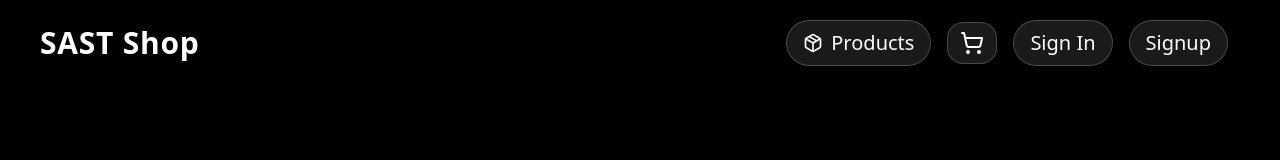
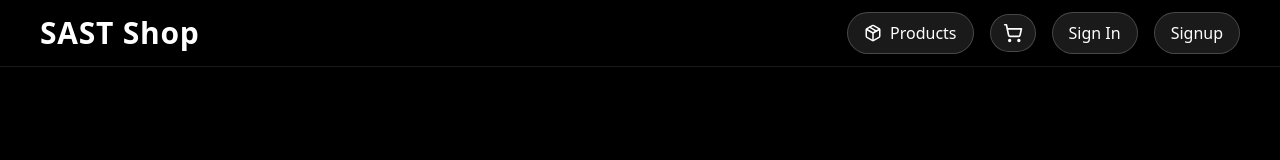
Before and after one commit to 1Kunalvats9/sast_shop, a Next.js app: page /products in a window 1280 px wide. Shown: the top 160 px of the page. Built offline with nearby package versions, Linux system fonts and the light colour scheme; no server answers; the database is empty.

Commit message:
Fix Navbar Visibility Issue

```diff
--- a/src/app/components/Navbar.jsx
+++ b/src/app/components/Navbar.jsx
@@ -3,6 +3,7 @@ import { SignedIn, SignedOut, SignInButton, SignUpButton, UserButton } from '@cl
 import { ShoppingCart, Shield, Package, ClipboardList } from 'lucide-react';
 import { useRouter } from 'next/navigation';
 import React, { useState } from 'react';
+import { motion } from 'framer-motion';
 import { useCheckRole } from '@/utils/client-checkRole';
 import { useCart } from '@/context/CartContext';
 import { useAuth } from '@clerk/nextjs';
@@ -15,101 +16,129 @@ const Navbar = () => {
     const { isSignedIn } = useAuth();
 
     return (
-        <nav className="fixed top-0 overflow-hidden left-0 w-full z-50 px-2 md:px-4">
-            <div className="flex items-center justify-between max-w-7xl mx-auto py-2 px-6">
-                <div
+        <motion.nav
+            className="fixed top-0 left-0 w-full z-[9999] px-2 md:px-4 bg-black/20 backdrop-blur-lg border-b border-white/10"
+            initial={{ y: -100, opacity: 0 }}
+            animate={{ y: 0, opacity: 1 }}
+            transition={{ duration: 0.6, ease: "easeOut" }}
+        >
+            <div className="flex items-center justify-between max-w-7xl mx-auto py-3 px-6">
+                <motion.div
                     onClick={() => router.push('/')}
                     className="text-white text-2xl md:text-3xl font-extrabold tracking-wide cursor-pointer select-none"
+                    whileHover={{ scale: 1.05 }}
+                    whileTap={{ scale: 0.95 }}
                 >
                     SAST Shop
-                </div>
+                </motion.div>
 
-                <div className="flex items-center space-x-4 p-3">
+                <div className="flex items-center space-x-3 md:space-x-4">
                     {/* Products Button */}
-                    <button
+                    <motion.button
                         onClick={() => router.push('/products')}
-                        className="px-3 py-1 md:px-4 md:py-2 cursor-pointer hover:text-blue-200 rounded-full
-                       text-white font-medium transition-all duration-300 hover:shadow-lg shadow-xl
-                        bg-white/10 text-lg md:text-xl backdrop-blur-lg border border-white/20
+                        className="px-3 py-2 md:px-4 md:py-2 cursor-pointer hover:text-blue-200 rounded-full
+                       text-white font-medium transition-all duration-300 hover:shadow-lg
+                        bg-white/10 text-sm md:text-base backdrop-blur-lg border border-white/20
                         focus:outline-none focus:ring-2 focus:ring-white focus:ring-opacity-50 flex items-center gap-2"
+                        whileHover={{ scale: 1.05, backgroundColor: "rgba(255, 255, 255, 0.15)" }}
+                        whileTap={{ scale: 0.95 }}
                     >
-                        <Package size={20} />
-                        <span className="hidden md:inline">Products</span>
-                    </button>
+                        <Package size={18} />
+                        <span className="hidden sm:inline">Products</span>
+                    </motion.button>
 
                     {/* My Orders Button - Only show when signed in */}
                     {isSignedIn && (
-                        <button
+                        <motion.button
                             onClick={() => router.push('/orders')}
-                            className="px-3 py-1 md:px-4 md:py-2 cursor-pointer hover:text-blue-200 rounded-full
-                           text-white font-medium transition-all duration-300 hover:shadow-lg shadow-xl
-                            bg-white/10 text-lg md:text-xl backdrop-blur-lg border border-white/20
+                            className="px-3 py-2 md:px-4 md:py-2 cursor-pointer hover:text-blue-200 rounded-full
+                           text-white font-medium transition-all duration-300 hover:shadow-lg
+                            bg-white/10 text-sm md:text-base backdrop-blur-lg border border-white/20
                             focus:outline-none focus:ring-2 focus:ring-white focus:ring-opacity-50 flex items-center gap-2"
+                            whileHover={{ scale: 1.05, backgroundColor: "rgba(255, 255, 255, 0.15)" }}
+                            whileTap={{ scale: 0.95 }}
                         >
-                            <ClipboardList size={20} />
-                            <span className="hidden md:inline">My Orders</span>
-                        </button>
+                            <ClipboardList size={18} />
+                            <span className="hidden sm:inline">Orders</span>
+                        </motion.button>
                     )}
 
                     {/* Admin Button */}
-                    {
-                        isAdmin &&
-                        <button
+                    {isAdmin && (
+                        <motion.button
                             onClick={() => router.push('/admin')}
-                            className="px-3 py-1 md:px-4 md:py-2 cursor-pointer hover:text-blue-200 rounded-full
-                           text-white font-medium transition-all duration-300 hover:shadow-lg shadow-xl
-                            bg-white/10 text-lg md:text-xl backdrop-blur-lg border border-white/20
+                            className="px-3 py-2 md:px-4 md:py-2 cursor-pointer hover:text-blue-200 rounded-full
+                           text-white font-medium transition-all duration-300 hover:shadow-lg
+                            bg-white/10 text-sm md:text-base backdrop-blur-lg border border-white/20
                             focus:outline-none focus:ring-2 focus:ring-white focus:ring-opacity-50 flex items-center gap-2"
+                            whileHover={{ scale: 1.05, backgroundColor: "rgba(255, 255, 255, 0.15)" }}
+                            whileTap={{ scale: 0.95 }}
                         >
-                            <Shield size={20} />
-                            <span className="hidden md:inline">Admin</span>
-                        </button>
-                    }
+                            <Shield size={18} />
+                            <span className="hidden sm:inline">Admin</span>
+                        </motion.button>
+                    )}
 
                     {/* Cart Button */}
-                    <div onClick={()=>{
-                        router.push('/cart')
-                    }} className="text-white cursor-pointer rounded-2xl shadow-xl
-                        bg-white/10 backdrop-blur-lg border border-white/20 px-2 py-1 md:px-3 md:py-2 hover:text-blue-200 transition-colors duration-200 relative">
-                        <ShoppingCart />
+                    <motion.div
+                        onClick={() => router.push('/cart')}
+                        className="text-white cursor-pointer rounded-full
+                            bg-white/10 backdrop-blur-lg border border-white/20 px-3 py-2 hover:text-blue-200 transition-colors duration-200 relative"
+                        whileHover={{ scale: 1.05, backgroundColor: "rgba(255, 255, 255, 0.15)" }}
+                        whileTap={{ scale: 0.95 }}
+                    >
+                        <ShoppingCart size={20} />
                         {getTotalItems() > 0 && (
-                            <span className="absolute -top-2 -right-2 bg-red-500 text-white text-xs rounded-full h-5 w-5 flex items-center justify-center">
+                            <motion.span
+                                className="absolute -top-2 -right-2 bg-red-500 text-white text-xs rounded-full h-5 w-5 flex items-center justify-center font-bold"
+                                initial={{ scale: 0 }}
+                                animate={{ scale: 1 }}
+                                transition={{ type: "spring", stiffness: 500, damping: 30 }}
+                            >
                                 {getTotalItems()}
-                            </span>
+                            </motion.span>
                         )}
-                    </div>
+                    </motion.div>
 
                     {/* Auth Buttons */}
                     <SignedOut>
                         <SignInButton mode='modal'>
-                            <button
-                                className="px-3 py-1 md:px-4 md:py-2 cursor-pointer hover:text-blue-200 rounded-full
-                             text-white font-medium transition-all duration-300 hover:shadow-lg shadow-xl
-                             bg-white/10 text-lg md:text-xl backdrop-blur-lg border border-white/20
+                            <motion.button
+                                className="px-3 py-2 md:px-4 md:py-2 cursor-pointer hover:text-blue-200 rounded-full
+                             text-white font-medium transition-all duration-300 hover:shadow-lg
+                             bg-white/10 text-sm md:text-base backdrop-blur-lg border border-white/20
                              focus:outline-none focus:ring-2 focus:ring-white focus:ring-opacity-50"
+                                whileHover={{ scale: 1.05, backgroundColor: "rgba(255, 255, 255, 0.15)" }}
+                                whileTap={{ scale: 0.95 }}
                             >
                                 Sign In
-                            </button>
+                            </motion.button>
                         </SignInButton>
                         <SignUpButton mode='modal'>
-                            <button
-                                className="px-3 py-1 md:px-4 md:py-2 cursor-pointer hover:text-blue-200 rounded-full
-                       text-white font-medium transition-all duration-300 hover:shadow-lg shadow-xl
-                        bg-white/10 text-lg md:text-xl backdrop-blur-lg border border-white/20
+                            <motion.button
+                                className="px-3 py-2 md:px-4 md:py-2 cursor-pointer hover:text-blue-200 rounded-full
+                       text-white font-medium transition-all duration-300 hover:shadow-lg
+                        bg-white/10 text-sm md:text-base backdrop-blur-lg border border-white/20
                         focus:outline-none focus:ring-2 focus:ring-white focus:ring-opacity-50"
+                                whileHover={{ scale: 1.05, backgroundColor: "rgba(255, 255, 255, 0.15)" }}
+                                whileTap={{ scale: 0.95 }}
                             >
                                 Signup
-                            </button>
+                            </motion.button>
                         </SignUpButton>
                     </SignedOut>
 
                     <SignedIn>
-                        <UserButton />
+                        <motion.div
+                            whileHover={{ scale: 1.05 }}
+                            whileTap={{ scale: 0.95 }}
+                        >
+                            <UserButton />
+                        </motion.div>
                     </SignedIn>
-
                 </div>
             </div>
-        </nav>
+        </motion.nav>
     );
 };
 
```
